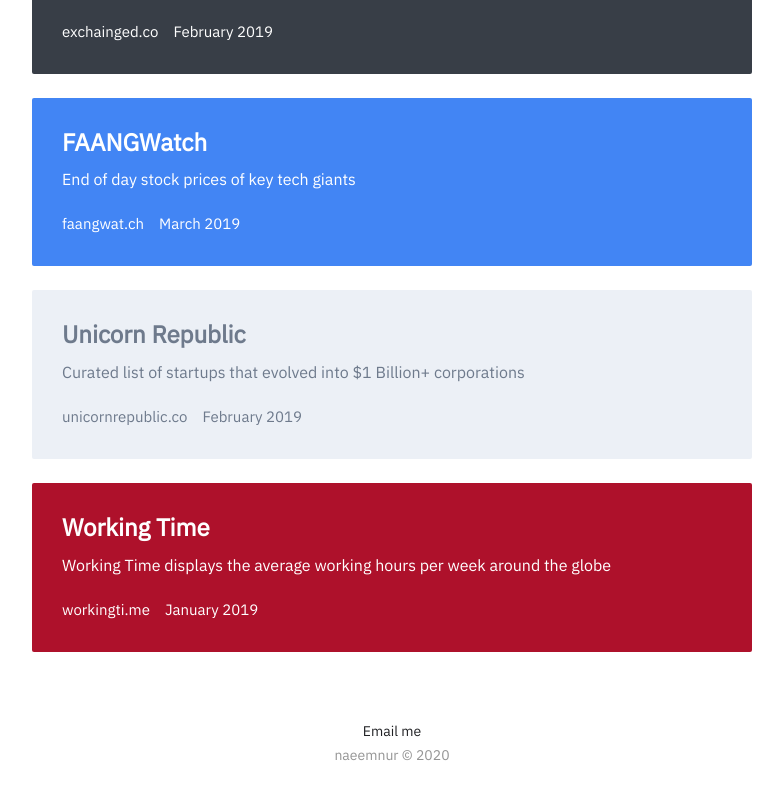
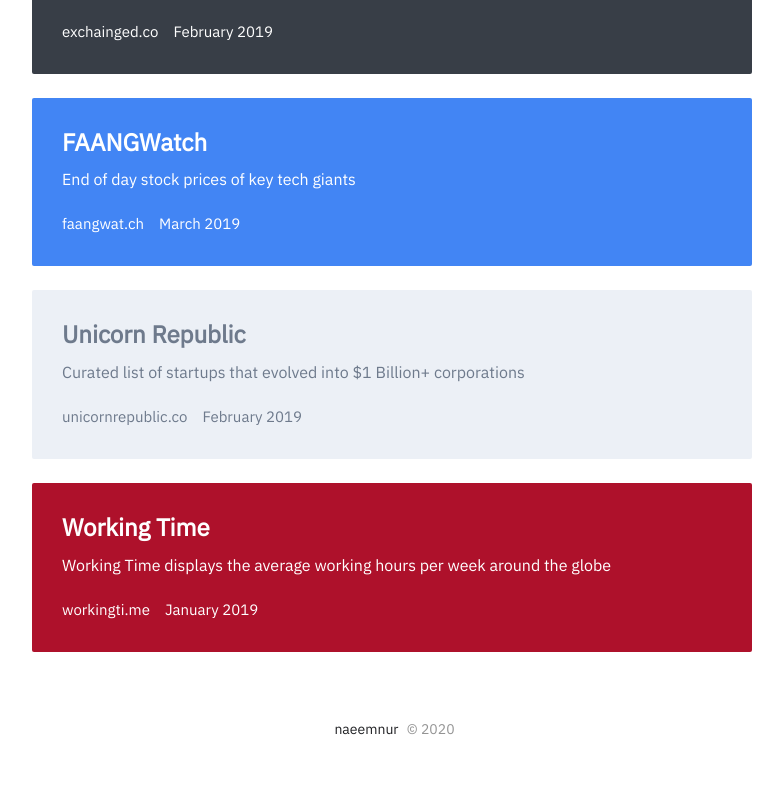
Before and after one commit to naeemnur/naeemnur.com, a React (Create React App) app: page /projects in a window 1280 px wide. Shown: the part 799-1599 px from the top of the page, without its empty margins (248-1031 px from the left). Built offline with nearby package versions, Linux system fonts and the light colour scheme.

Commit message:
updated footer

```diff
--- a/src/Footer.js
+++ b/src/Footer.js
@@ -5,16 +5,11 @@ const Footer = () => {
 
   return (
     <footer className="nn_colophon">
-      <p>
-        <a
-          target="_blank"
-          rel="noopener noreferrer"
-          href="mailto:naeemnur@gmail.com"
-        >
-          Email me
-        </a>
-      </p>
-      naeemnur &copy; {date.getFullYear()}
+      <a
+      target="_blank"
+      rel="noopener noreferrer"
+      href="mailto:naeemnur@gmail.com"
+    >naeemnur</a> &copy; {date.getFullYear()}
     </footer>
   );
 };
```
